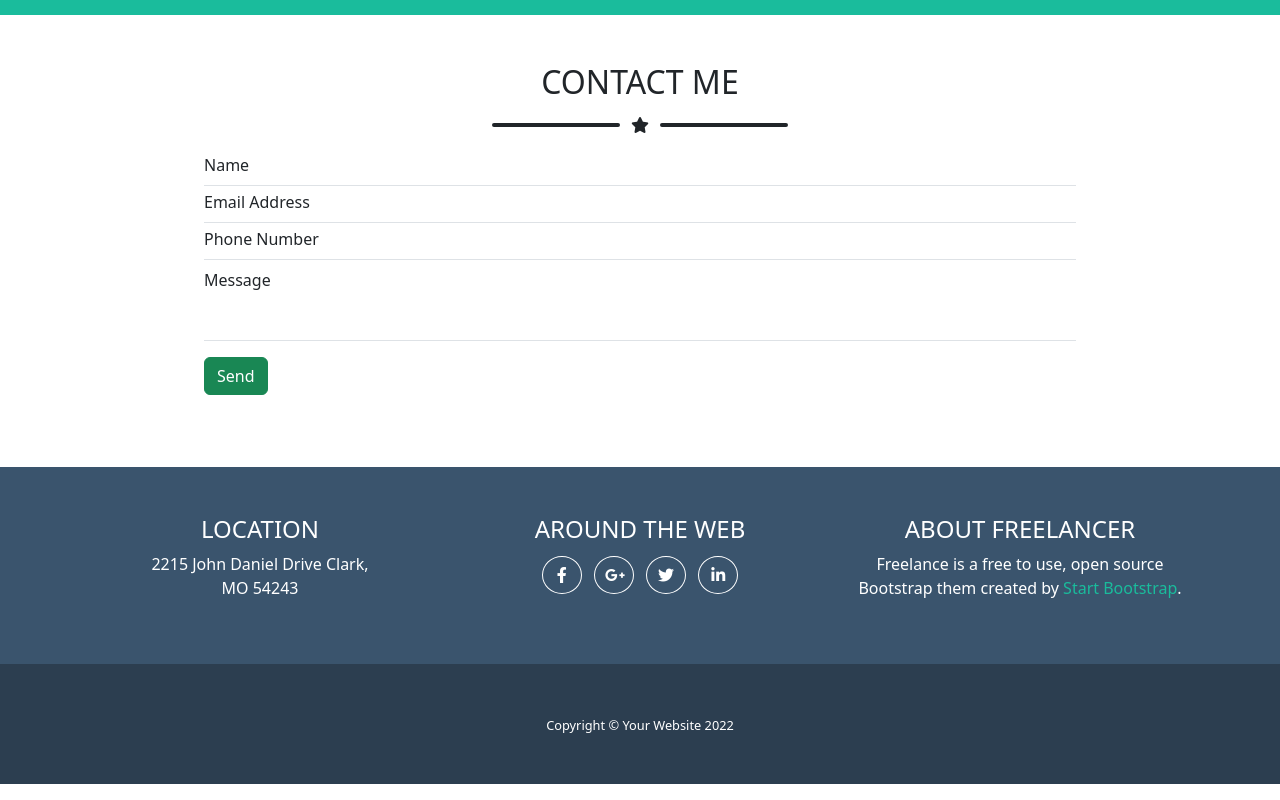
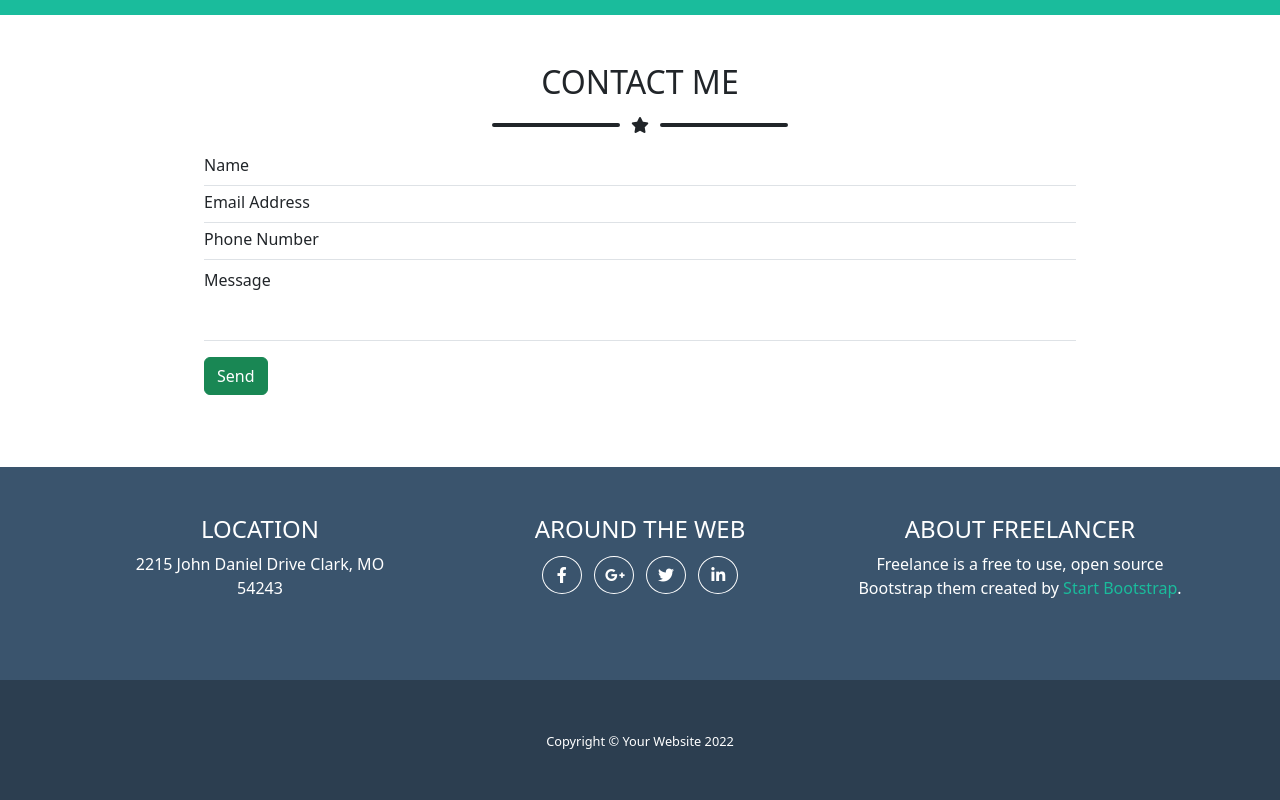
Before and after one commit to andreadldev/html-css-bootstrap-freelancer, a plain HTML site: page index.html in a window 1280 px wide. Shown: the part 1579-2379 px from the top of the page. Drawn offline with nearby package versions, Linux system fonts and the light colour scheme.

Commit message:
Migliora padding pre-footer

```diff
--- a/index.html
+++ b/index.html
@@ -132,15 +132,15 @@
         <section id="pre-footer">
             <div class="container text-center py-5">
                 <div class="row">
-                    <div class="col-12 col-md-4">
+                    <div class="col-12 col-md-4 col-lg-3 pb-3 mx-auto">
                         <h4>LOCATION</h4>
                         <p>
-                            2215 John Daniel Drive Clark, <br> MO 54243
+                            2215 John Daniel Drive Clark, MO 54243
                         </p>
                     </div>
-                    <div class="col-12 col-md-4">
+                    <div class="col-12 col-md-4 pb-4">
                         <h4 class="pb-1">AROUND THE WEB</h4>
-                        <div class="icons">
+                        <div class="icons pb-2">
                             <a href="#"> <i class="fa-brands fa-facebook-f"></i> </a>
                             <a href="#"> <i class="fa-brands fa-google-plus-g"></i> </a>
                             <a href="#"> <i class="fa-brands fa-twitter"></i> </a>
```
